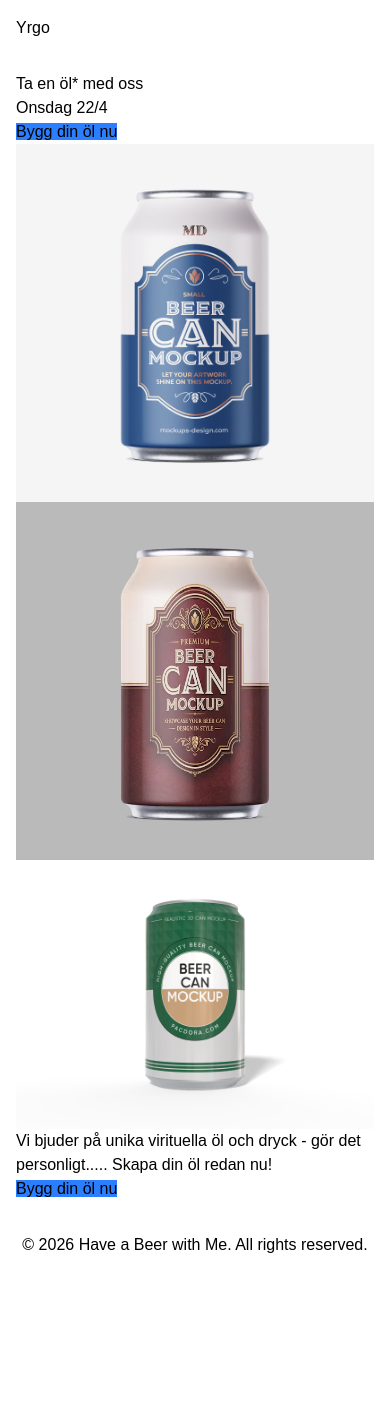
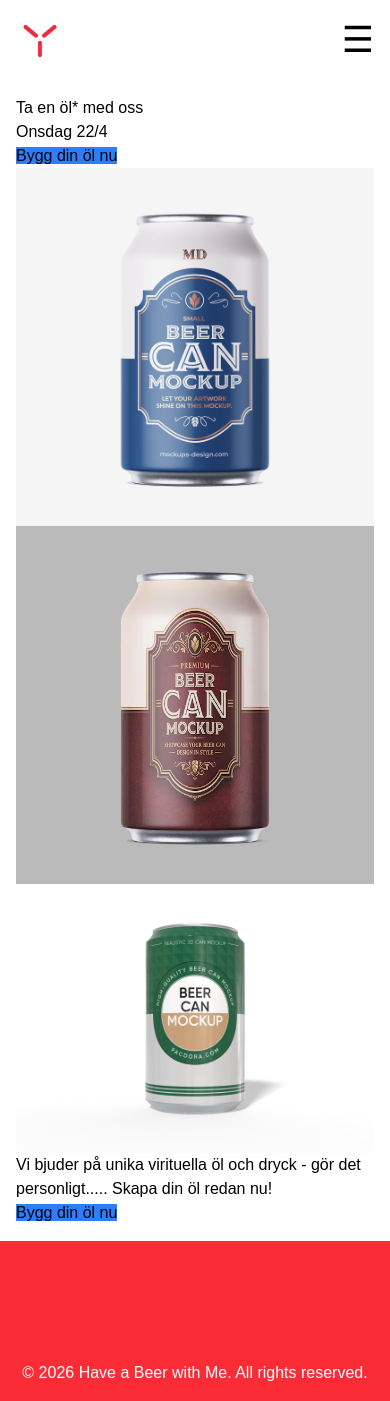
Before and after one commit to Malinsson/Have-a-beer-with-me, a React (Vite) app: page / in a window 390 px wide. Before the commit the page ends 1273 px from the top, so only its background shows below. Built offline with nearby package versions, Linux system fonts and the light colour scheme.

Commit message:
Add responsive Header, logo asset, update Footer
Rework Header to a stateful React component with a toggleable full-screen nav menu: adds useState, NAV_LINKS array, accessible button and animated open/close styles.

```diff
--- a/src/components/Footer.tsx
+++ b/src/components/Footer.tsx
@@ -1,7 +1,7 @@
 export const Footer = () => {
     return (
-        <footer className="bg-white p-4 mt-8">
-            <p className="text-center">&copy; 2026 Have a Beer with Me. All rights reserved.</p>
+        <footer className="bg-red-500 p-4 pt-30 mt-8">
+            <p className="text-center text-white">&copy; 2026 Have a Beer with Me. All rights reserved.</p>
         </footer>
     );
 }
--- a/src/components/Header.tsx
+++ b/src/components/Header.tsx
@@ -1,11 +1,67 @@
-export const Header = () => {
+import React, { useState } from "react";
+
+interface NavLink {
+    label: string;
+    href: string;
+}
+
+const YRGO_RED = "#e30613";
+
+const NAV_LINKS: NavLink[] = [
+    { label: "Home", href: "/" },
+    { label: "Design", href: "/design" },
+    { label: "Profile", href: "/profile" },
+];
+
+export const Header: React.FC = () => {
+    const [menuOpen, setMenuOpen] = useState<boolean>(false);
+
+    const toggleMenu = () => setMenuOpen((prev) => !prev);
+    const closeMenu = () => setMenuOpen(false);
+
     return (
-        <header className="bg-white p-4">
-            <a href="">Yrgo</a>
-            <nav>
-                <ul><a href=""></a></ul>
-                <ul><a href=""></a></ul>
-                <ul><a href=""></a></ul>
+        <header className="relative p-4 flex items-center justify-between w-full bg-white z-50">
+            <div className="w-12 h-12 relative z-[60]">
+                <img
+                    src="../src/assets/images/yrgo.png"
+                    alt="yrgo-logo"
+                    className="w-full h-full object-contain"
+                />
+            </div>
+
+
+            <button
+                type="button"
+                className="text-4xl relative z-[60] transition-transform duration-300"
+                onClick={toggleMenu}
+                aria-label={menuOpen ? "Close menu" : "Open menu"}
+                aria-expanded={menuOpen}
+                aria-controls="nav-menu"
+            >
+                {menuOpen ? "✕" : "☰"}
+            </button>
+
+            <nav
+                id="nav-menu"
+                className={`
+                    fixed inset-0 w-full h-screen bg-white flex flex-col items-center justify-center transition-all duration-300 ease-in-out
+                    ${menuOpen ? "opacity-100 visible" : "opacity-0 invisible pointer-events-none"}
+                `}
+                style={{ zIndex: 55 }}
+            >
+                <ul className="flex flex-col items-center gap-8">
+                    {NAV_LINKS.map((link) => (
+                        <li key={link.href}>
+                            <a
+                                href={link.href}
+                                onClick={closeMenu}
+                                className="text-3xl font-black uppercase tracking-tighter hover:text-red-600 transition-colors"
+                            >
+                                {link.label}
+                            </a>
+                        </li>
+                    ))}
+                </ul>
             </nav>
         </header>
     );
```
Also changed, not shown: src/assets/images/yrgo.png (added).
